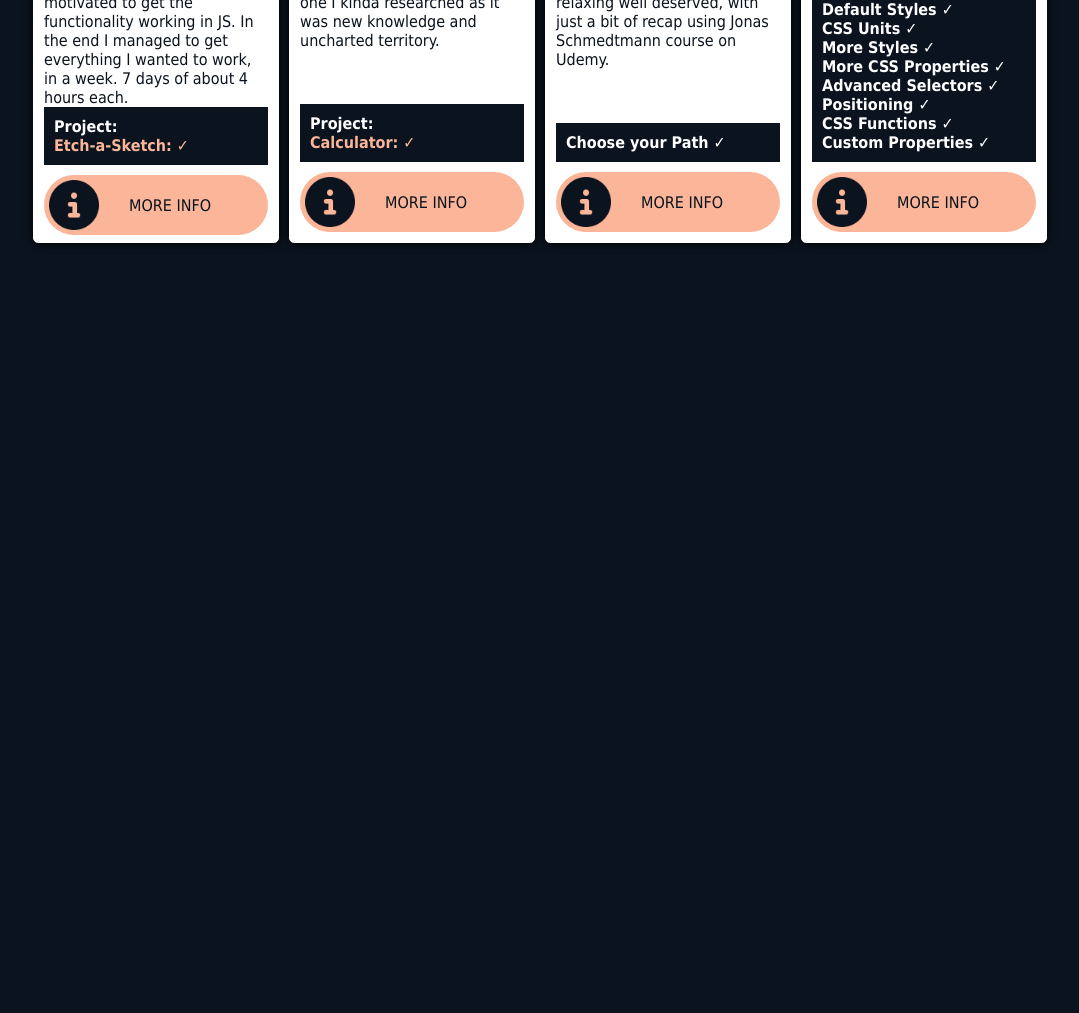
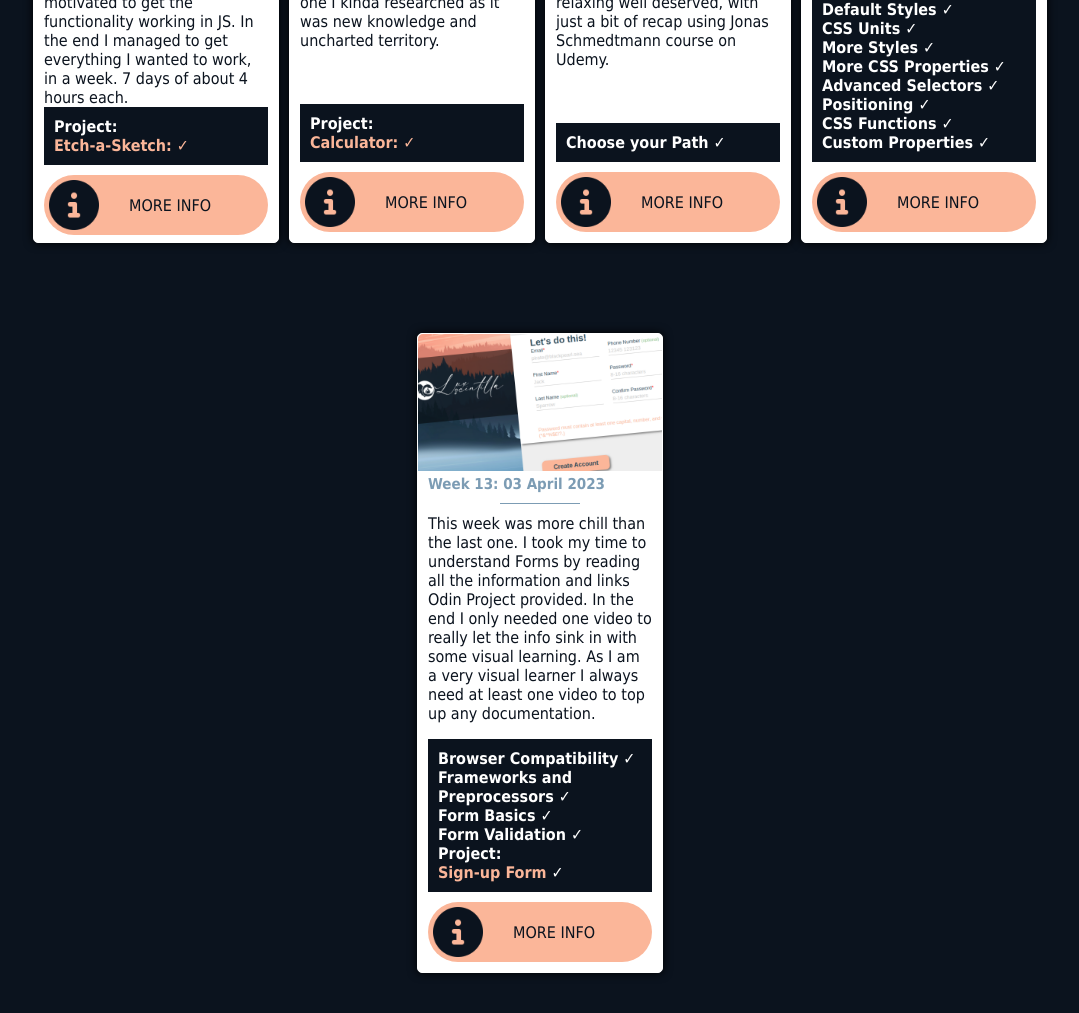
Before and after one commit to LuxScintilla/learning-blog, a plain HTML site: page blog.html in a window 1280 px wide. Shown: the part 2537-3550 px from the top of the page, without its empty margins (100-1179 px from the left). Before the commit the page ends 2820 px from the top, so only its background shows below. Drawn offline with Linux system fonts and the light colour scheme.

Commit message:
Add week 13

```diff
--- a/blog.html
+++ b/blog.html
@@ -925,6 +925,58 @@
 
 
 
+            <div class="scene">
+                <div class="card">
+                    <div class="card-face card-face-front">
+                    <div class="card-img">
+                        <img class="card-img" src="img/sign-up-form.png" alt="sign up form">
+                    </div>
+                    <div class="card-title">
+                        <h2>Week 13: 03 April 2023</h2>
+                        <hr class="hr-line">
+                    </div>
+                    <div class="card-body">
+                    <p class="para">
+                        This week was more chill than the last one. I took my time to understand Forms by reading all the information and links Odin Project provided. In the end I only needed one video to really let the info sink in with some visual learning. As I am a very visual learner I always need at least one video to top up any documentation.
+                        <br>
+                    </p>
+                    </div>
+                    <div class="completed">
+                    <p><strong>
+                        Browser Compatibility &#10003;<br>
+                        Frameworks and Preprocessors &#10003;<br>
+                        Form Basics &#10003;<br>
+                        Form Validation &#10003;<br>
+                        Project: <br>
+                        <a class="project-link" href="https://luxscintilla.github.io/odin-signup-form/">Sign-up Form</a> &#10003;<br>
+                        </strong>
+                    </p>
+                    </div>
+                    <div class="click-info">
+                        <img class="info-icon" src="img/circle-info.png" alt="info button">
+                        <p>MORE INFO</p>
+                    </div>
+                </div>
+
+                    <div class="card-face card-face-back">
+                    <div class="card-title-back">
+                        <h2>Links of the Week:</h2>
+                    </div>
+
+                    <div class="link-wrap">
+
+                        <div class="links">
+                        <img class="yt-icon" src="img/youtube-link.png" alt="info button">
+                        <a href="https://www.youtube.com/watch?v=frAGrGN00OA">Dave Gray: HTML Forms and Input</a>
+                        </div>
+
+                    </div>
+                    </div>
+                </div>
+            </div>
+
+
+
         </div>
     </section>
 
```
Also changed, not shown: img/sign-up-form.png (added).
